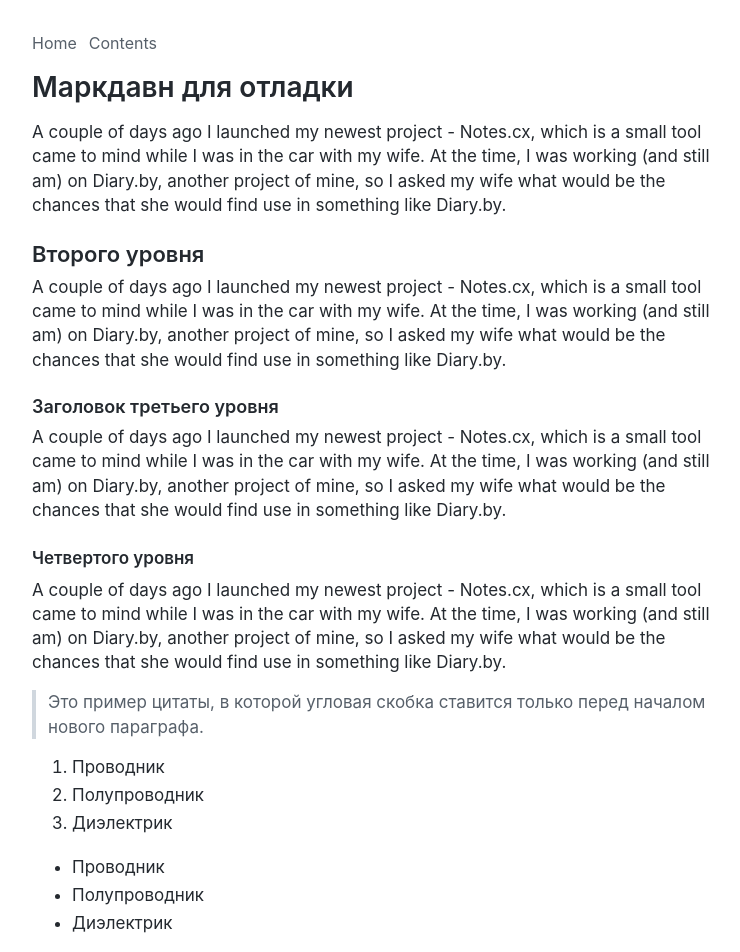
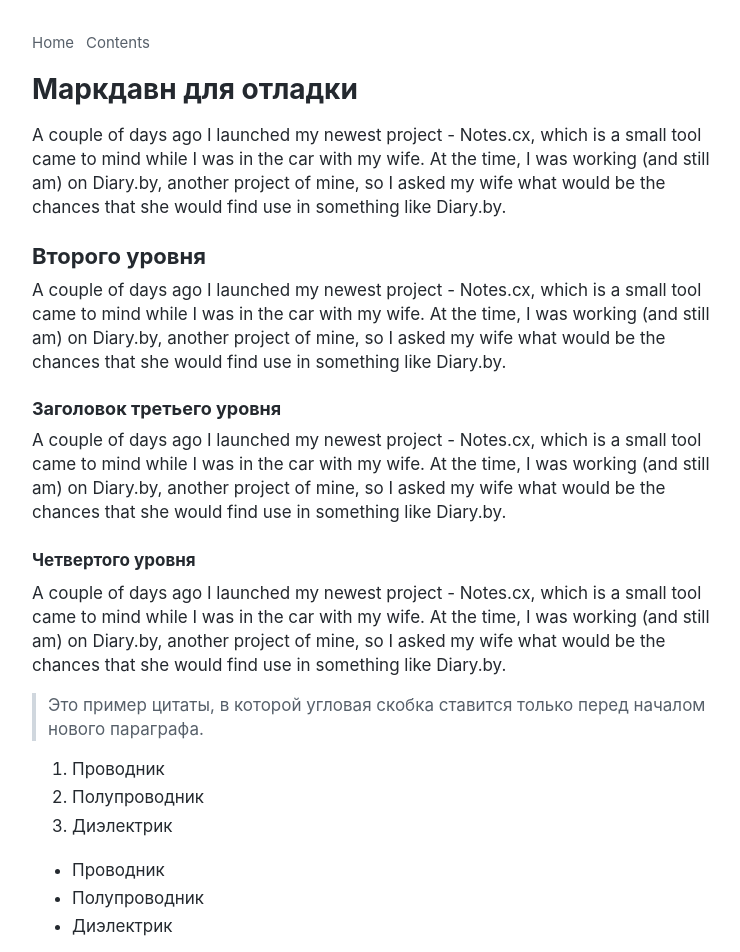
Before and after one commit to tmrsgrrn/wiki, a Jekyll site: the page built from readme.md, in a window 1280 px wide. Shown: the top 952 px of the page, without its empty margins (268-1008 px from the left). Built offline with Jekyll 4.4.1, drawn with Linux system fonts in a browser that asks for light colours; our own code applies the rules of GitHub Pages for plain Markdown files.

Commit message:
Update main.css

```diff
--- a/assets/main.css
+++ b/assets/main.css
@@ -99,7 +99,7 @@ ol, ul {
 }
 
 h1, h2, h3, h4, h5, h6 {
-  font-weight: 600;
+  font-weight: bold;
 }
 
 img {
@@ -155,7 +155,7 @@ a:hover {
 }
 
 header {
-  margin-bottom: var(--3md);
+  margin-bottom: var(--4md);
 }
 
 .navigation {
@@ -164,7 +164,7 @@ header {
   margin: 0;
   display: flex;
   flex-wrap: wrap;
-  font-size: 16px;
+  font-size: 15px;
 }
 
 
```
